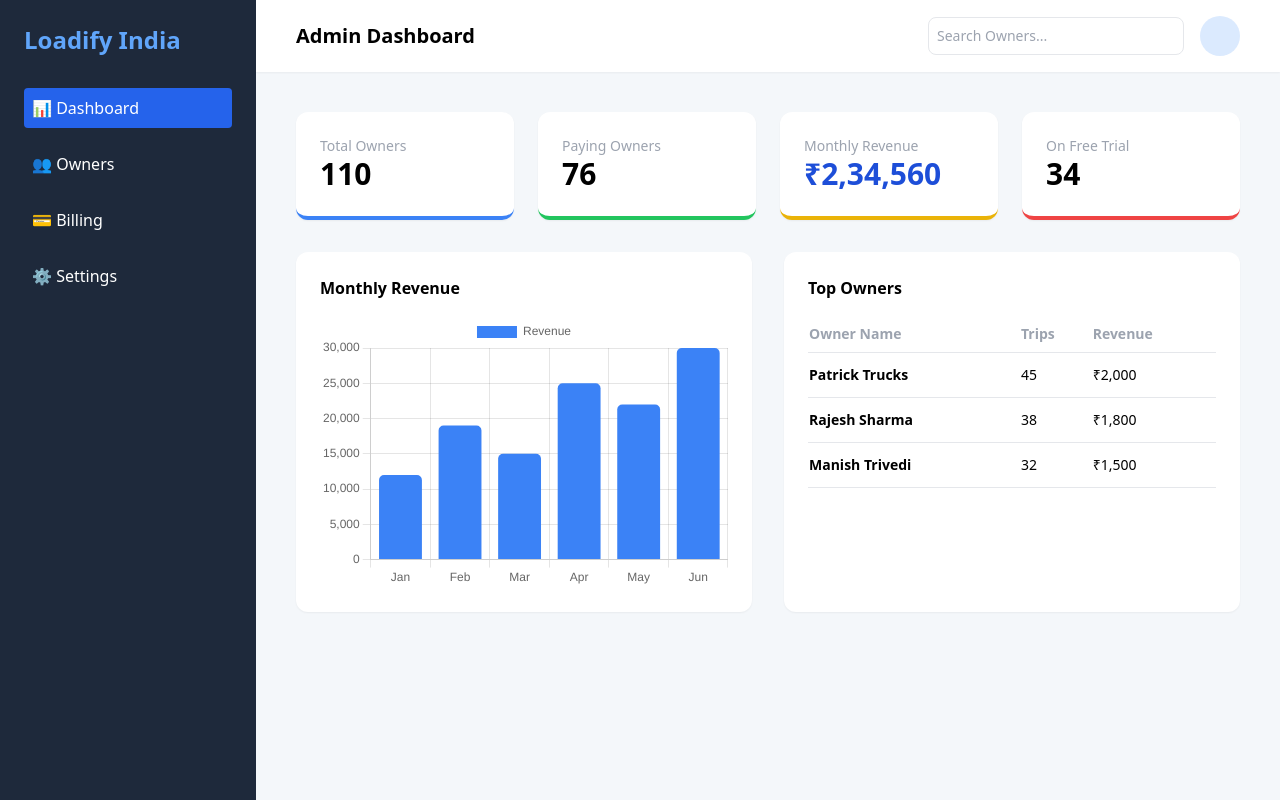
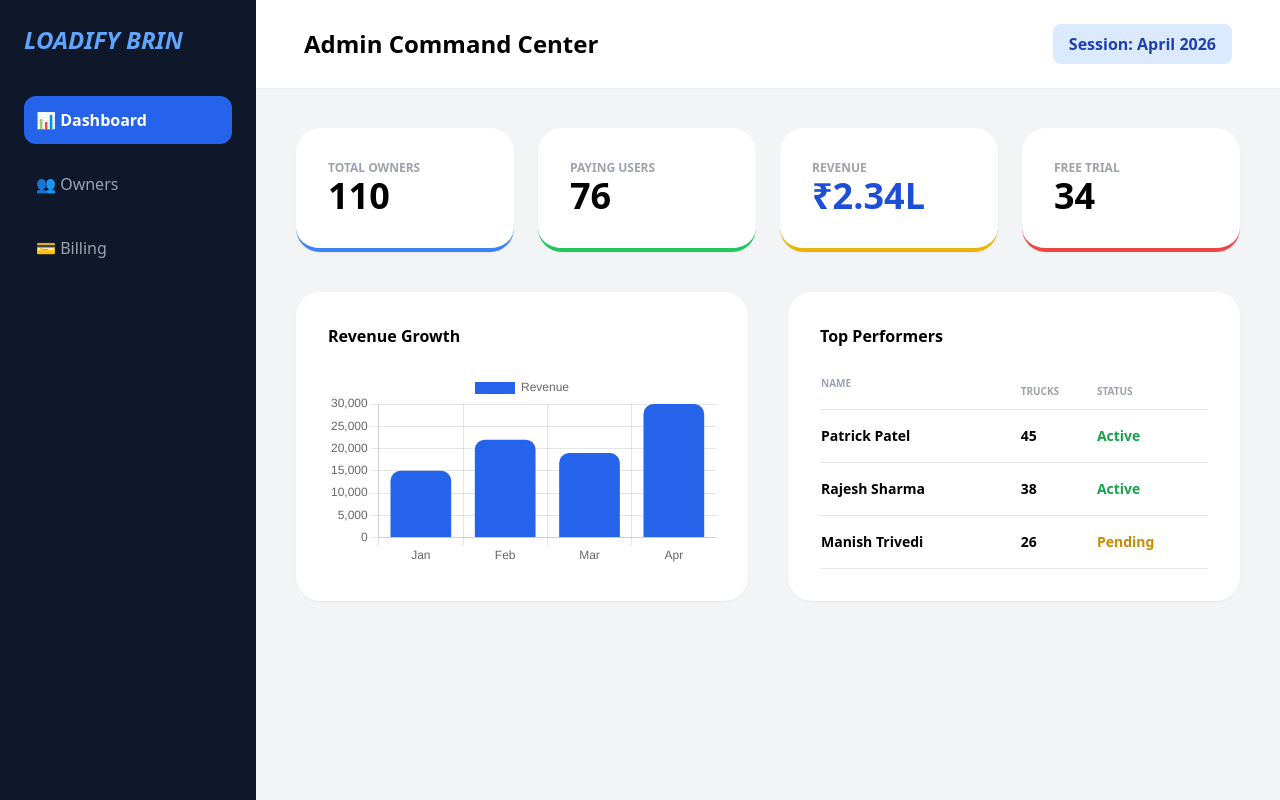
Before and after one commit to dhrubojyotigangopadhyay/LoadifyIndia, a website: page admin.html in a window 1280 px wide. Drawn offline with nearby package versions, Linux system fonts and the light colour scheme.

Commit message:
admin.html

```diff
--- a/admin.html
+++ b/admin.html
@@ -2,88 +2,81 @@
 <html lang="en">
 <head>
     <meta charset="UTF-8">
-    <title>Loadify Admin | BRIN Control</title>
+    <title>Loadify Admin | Control Room</title>
     <script src="https://cdn.tailwindcss.com"></script>
     <script src="https://cdn.jsdelivr.net/npm/chart.js"></script>
 </head>
-<body class="bg-[#f4f7fa] flex h-screen overflow-hidden">
+<body class="bg-gray-100 font-sans flex h-screen overflow-hidden">
 
-    <aside class="w-64 bg-[#1e293b] text-white flex flex-col p-6 space-y-8">
-        <h1 class="text-2xl font-black text-blue-400">Loadify India</h1>
+    <div class="w-64 bg-slate-900 text-white p-6 flex flex-col space-y-10">
+        <h1 class="text-2xl font-black text-blue-400 italic">LOADIFY BRIN</h1>
         <nav class="space-y-4 flex-1">
-            <div class="bg-blue-600 p-2 rounded cursor-pointer">📊 Dashboard</div>
-            <div class="hover:bg-slate-700 p-2 rounded cursor-pointer">👥 Owners</div>
-            <div class="hover:bg-slate-700 p-2 rounded cursor-pointer">💳 Billing</div>
-            <div class="hover:bg-slate-700 p-2 rounded cursor-pointer">⚙️ Settings</div>
+            <div class="bg-blue-600 p-3 rounded-xl font-bold">📊 Dashboard</div>
+            <div class="p-3 text-gray-400 hover:text-white cursor-pointer">👥 Owners</div>
+            <div class="p-3 text-gray-400 hover:text-white cursor-pointer">💳 Billing</div>
         </nav>
-    </aside>
+    </div>
 
-    <main class="flex-1 flex flex-col overflow-y-auto">
-        <header class="bg-white p-4 shadow-sm flex justify-between items-center px-10">
-            <h2 class="text-xl font-bold">Admin Dashboard</h2>
-            <div class="flex items-center space-x-4">
-                <input type="text" placeholder="Search Owners..." class="border p-2 rounded-lg text-sm w-64">
-                <div class="w-10 h-10 rounded-full bg-blue-100"></div>
-            </div>
+    <div class="flex-1 flex flex-col overflow-y-auto">
+        <header class="bg-white p-6 shadow-sm flex justify-between items-center px-12">
+            <h2 class="text-2xl font-black">Admin Command Center</h2>
+            <div class="bg-blue-100 px-4 py-2 rounded-lg text-blue-800 font-bold">Session: April 2026</div>
         </header>
 
-        <section class="p-10 space-y-8">
+        <div class="p-10 space-y-10">
             <div class="grid grid-cols-4 gap-6">
-                <div class="bg-white p-6 rounded-xl shadow-sm border-b-4 border-blue-500">
-                    <p class="text-gray-400 text-sm">Total Owners</p>
-                    <h3 class="text-3xl font-bold">110</h3>
+                <div class="bg-white p-8 rounded-3xl shadow-sm border-b-4 border-blue-500">
+                    <p class="text-gray-400 font-bold text-xs uppercase">Total Owners</p>
+                    <h3 class="text-4xl font-black">110</h3>
                 </div>
-                <div class="bg-white p-6 rounded-xl shadow-sm border-b-4 border-green-500">
-                    <p class="text-gray-400 text-sm">Paying Owners</p>
-                    <h3 class="text-3xl font-bold">76</h3>
+                <div class="bg-white p-8 rounded-3xl shadow-sm border-b-4 border-green-500">
+                    <p class="text-gray-400 font-bold text-xs uppercase">Paying Users</p>
+                    <h3 class="text-4xl font-black">76</h3>
                 </div>
-                <div class="bg-white p-6 rounded-xl shadow-sm border-b-4 border-yellow-500">
-                    <p class="text-gray-400 text-sm">Monthly Revenue</p>
-                    <h3 class="text-3xl font-bold text-blue-700">₹2,34,560</h3>
+                <div class="bg-white p-8 rounded-3xl shadow-sm border-b-4 border-yellow-500">
+                    <p class="text-gray-400 font-bold text-xs uppercase">Revenue</p>
+                    <h3 class="text-4xl font-black text-blue-700">₹2.34L</h3>
                 </div>
-                <div class="bg-white p-6 rounded-xl shadow-sm border-b-4 border-red-500">
-                    <p class="text-gray-400 text-sm">On Free Trial</p>
-                    <h3 class="text-3xl font-bold">34</h3>
+                <div class="bg-white p-8 rounded-3xl shadow-sm border-b-4 border-red-500">
+                    <p class="text-gray-400 font-bold text-xs uppercase">Free Trial</p>
+                    <h3 class="text-4xl font-black">34</h3>
                 </div>
             </div>
 
-            <div class="grid grid-cols-2 gap-8">
-                <div class="bg-white p-6 rounded-xl shadow-sm">
-                    <h4 class="font-bold mb-4">Monthly Revenue</h4>
-                    <canvas id="revenueChart" height="200"></canvas>
+            <div class="grid grid-cols-2 gap-10">
+                <div class="bg-white p-8 rounded-3xl shadow-sm">
+                    <h4 class="font-black mb-6">Revenue Growth</h4>
+                    <canvas id="revChart"></canvas>
                 </div>
-
-                <div class="bg-white p-6 rounded-xl shadow-sm">
-                    <h4 class="font-bold mb-4">Top Owners</h4>
-                    <table class="w-full text-left text-sm">
-                        <tr class="border-b text-gray-400">
-                            <th class="py-2">Owner Name</th>
-                            <th>Trips</th>
-                            <th>Revenue</th>
-                        </tr>
-                        <tr class="border-b"><td class="py-3 font-semibold">Patrick Trucks</td><td>45</td><td>₹2,000</td></tr>
-                        <tr class="border-b"><td class="py-3 font-semibold">Rajesh Sharma</td><td>38</td><td>₹1,800</td></tr>
-                        <tr class="border-b"><td class="py-3 font-semibold">Manish Trivedi</td><td>32</td><td>₹1,500</td></tr>
+                <div class="bg-white p-8 rounded-3xl shadow-sm">
+                    <h4 class="font-black mb-6">Top Performers</h4>
+                    <table class="w-full text-left font-bold text-sm">
+                        <tr class="text-gray-400 border-b uppercase text-[10px]"><th class="pb-4">Name</th><th>Trucks</th><th>Status</th></tr>
+                        <tr class="border-b"><td class="py-4">Patrick Patel</td><td>45</td><td class="text-green-600">Active</td></tr>
+                        <tr class="border-b"><td class="py-4">Rajesh Sharma</td><td>38</td><td class="text-green-600">Active</td></tr>
+                        <tr class="border-b"><td class="py-4">Manish Trivedi</td><td>26</td><td class="text-yellow-600">Pending</td></tr>
                     </table>
                 </div>
             </div>
-        </section>
-    </main>
+        </div>
+    </div>
 
     <script>
-        const ctx = document.getElementById('revenueChart').getContext('2d');
+        window.onload = function() {
+            const ctx = document.getElementById('revChart').getContext('2d');
             new Chart(ctx, {
                 type: 'bar',
                 data: {
-                labels: ['Jan', 'Feb', 'Mar', 'Apr', 'May', 'Jun'],
+                    labels: ['Jan', 'Feb', 'Mar', 'Apr'],
                     datasets: [{
                         label: 'Revenue',
-                    data: [12000, 19000, 15000, 25000, 22000, 30000],
-                    backgroundColor: '#3b82f6',
-                    borderRadius: 5
+                        data: [15000, 22000, 19000, 30000],
+                        backgroundColor: '#2563eb',
+                        borderRadius: 10
                     }]
                 }
             });
+        };
     </script>
 </body>
 </html>
```
Lines whose indentation alone changed are shown as unchanged.
